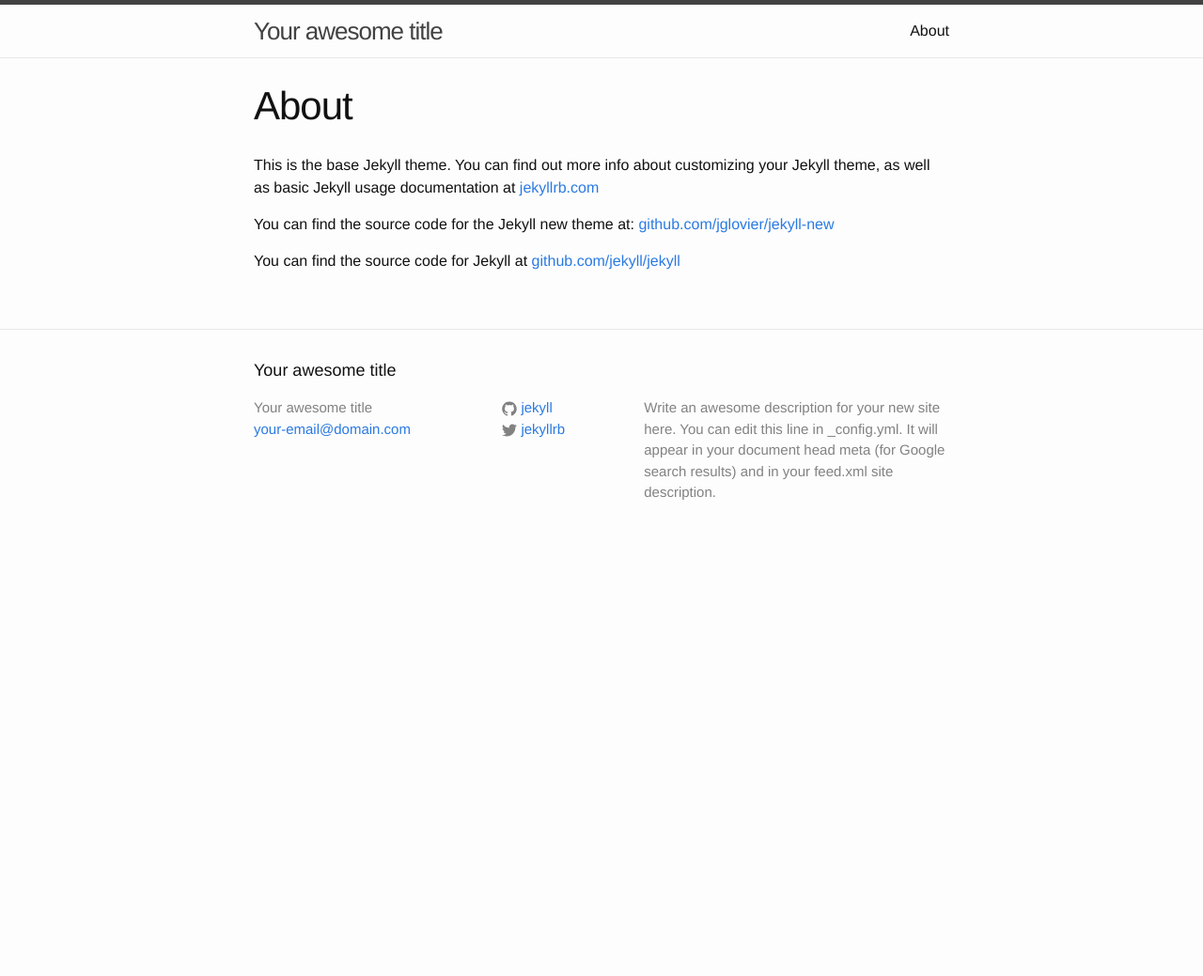
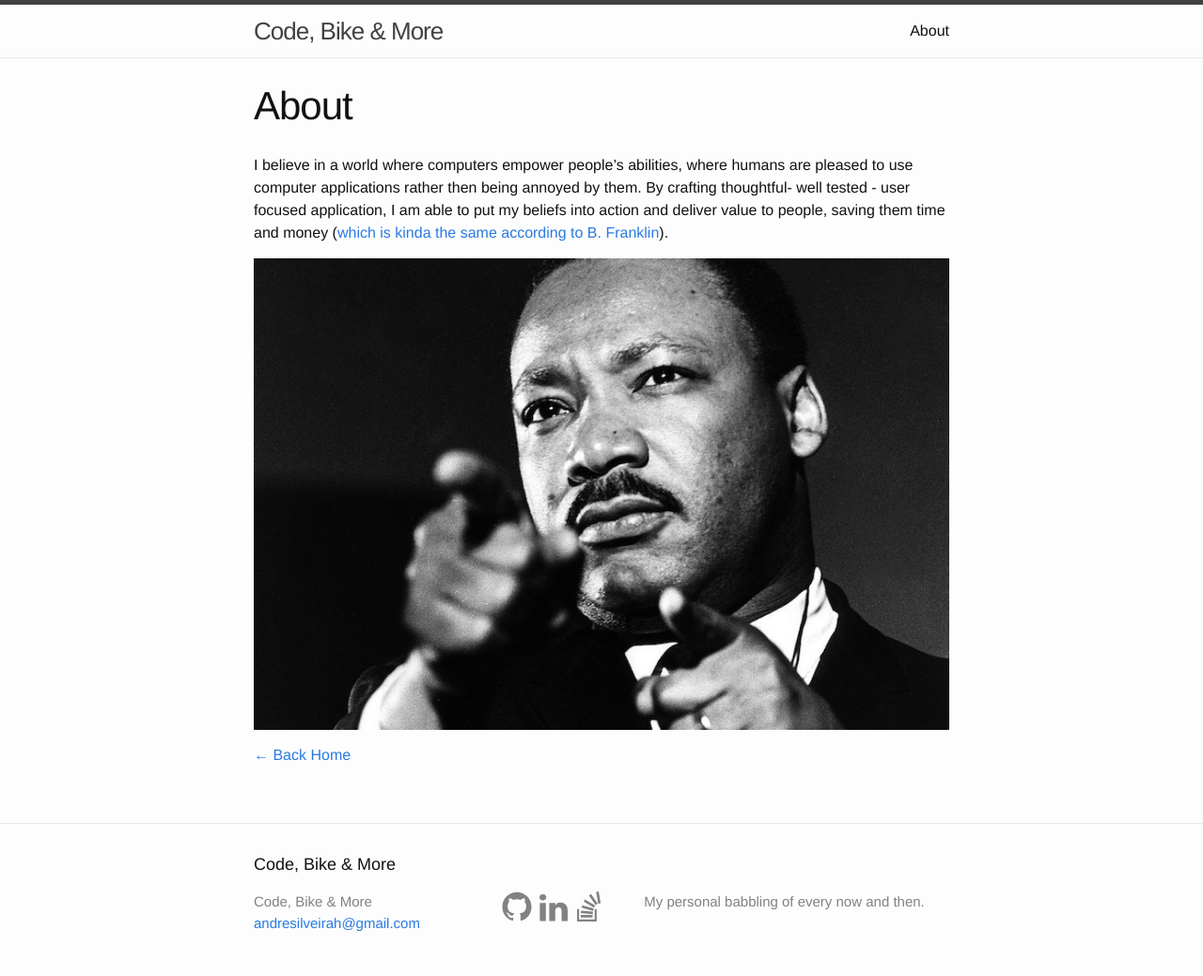
Before and after one commit to andresilveira/andresilveira.github.io, a Jekyll site: the page built from about.md, in a window 1280 px wide. Shown: the whole page at 94% size. Built offline with Jekyll 4.4.1, drawn with Linux system fonts in a browser that asks for light colours; before the commit the page ends 900 px from its top, so only the background shows below that.

```diff
--- a/_config.yml
+++ b/_config.yml
@@ -1,14 +1,30 @@
 # Site settings
-title: Your awesome title
-email: your-email@domain.com
-description: > # this means to ignore newlines until "baseurl:"
-  Write an awesome description for your new site here. You can edit this
-  line in _config.yml. It will appear in your document head meta (for
-  Google search results) and in your feed.xml site description.
+title: "Code, Bike & More"
+email: andresilveirah@gmail.com
+description: >
+  My personal babbling of every now and then.
 baseurl: "" # the subpath of your site, e.g. /blog/
-url: "http://yourdomain.com" # the base hostname & protocol for your site
-twitter_username: jekyllrb
-github_username:  jekyll
+url: "https://andresilveira.github.io" # TODO: change to the custom domain
+github_username: andresilveira
+linkedin_username: andresilveirah
+stackoverflow_username: "andré-herculano"
+about: "/about"
+comments: true
+disqus_forum_name: codebikeandmore
+
+defaults:
+  -
+    scope:
+      path: ""
+    values:
+      author: "André Herculano"
+      layout: default
+  -
+    scope:
+      path: ""
+      type: posts
+    values:
+      layout: post
 
 # Build settings
 markdown: kramdown
--- a/_includes/footer.html
+++ b/_includes/footer.html
@@ -11,37 +11,36 @@
           <li><a href="mailto:{{ site.email }}">{{ site.email }}</a></li>
         </ul>
       </div>
-
+<!--TODO: move this 'social' links to a collection -->
       <div class="footer-col  footer-col-2">
         <ul class="social-media-list">
-          {% if site.github_username %}
           <li>
-            <a href="https://github.com/{{ site.github_username }}">
+            <a href="https://github.com/{{ site.github_username }}" target="_blank">
               <span class="icon  icon--github">
-                <svg viewBox="0 0 16 16">
+                <svg viewBox="0 0 20 20">
                   <path fill="#828282" d="M7.999,0.431c-4.285,0-7.76,3.474-7.76,7.761 c0,3.428,2.223,6.337,5.307,7.363c0.388,0.071,0.53-0.168,0.53-0.374c0-0.184-0.007-0.672-0.01-1.32 c-2.159,0.469-2.614-1.04-2.614-1.04c-0.353-0.896-0.862-1.135-0.862-1.135c-0.705-0.481,0.053-0.472,0.053-0.472 c0.779,0.055,1.189,0.8,1.189,0.8c0.692,1.186,1.816,0.843,2.258,0.645c0.071-0.502,0.271-0.843,0.493-1.037 C4.86,11.425,3.049,10.76,3.049,7.786c0-0.847,0.302-1.54,0.799-2.082C3.768,5.507,3.501,4.718,3.924,3.65 c0,0,0.652-0.209,2.134,0.796C6.677,4.273,7.34,4.187,8,4.184c0.659,0.003,1.323,0.089,1.943,0.261 c1.482-1.004,2.132-0.796,2.132-0.796c0.423,1.068,0.157,1.857,0.077,2.054c0.497,0.542,0.798,1.235,0.798,2.082 c0,2.981-1.814,3.637-3.543,3.829c0.279,0.24,0.527,0.713,0.527,1.437c0,1.037-0.01,1.874-0.01,2.129 c0,0.208,0.14,0.449,0.534,0.373c3.081-1.028,5.302-3.935,5.302-7.362C15.76,3.906,12.285,0.431,7.999,0.431z"/>
                 </svg>
               </span>
-
-              <span class="username">{{ site.github_username }}</span>
             </a>
           </li>
-          {% endif %}
-
-          {% if site.twitter_username %}
           <li>
-            <a href="https://twitter.com/{{ site.twitter_username }}">
-              <span class="icon  icon--twitter">
-                <svg viewBox="0 0 16 16">
-                  <path fill="#828282" d="M15.969,3.058c-0.586,0.26-1.217,0.436-1.878,0.515c0.675-0.405,1.194-1.045,1.438-1.809
-                  c-0.632,0.375-1.332,0.647-2.076,0.793c-0.596-0.636-1.446-1.033-2.387-1.033c-1.806,0-3.27,1.464-3.27,3.27 c0,0.256,0.029,0.506,0.085,0.745C5.163,5.404,2.753,4.102,1.14,2.124C0.859,2.607,0.698,3.168,0.698,3.767 c0,1.134,0.577,2.135,1.455,2.722C1.616,6.472,1.112,6.325,0.671,6.08c0,0.014,0,0.027,0,0.041c0,1.584,1.127,2.906,2.623,3.206 C3.02,9.402,2.731,9.442,2.433,9.442c-0.211,0-0.416-0.021-0.615-0.059c0.416,1.299,1.624,2.245,3.055,2.271 c-1.119,0.877-2.529,1.4-4.061,1.4c-0.264,0-0.524-0.015-0.78-0.046c1.447,0.928,3.166,1.469,5.013,1.469 c6.015,0,9.304-4.983,9.304-9.304c0-0.142-0.003-0.283-0.009-0.423C14.976,4.29,15.531,3.714,15.969,3.058z"/>
+            <a href="https://de.linkedin.com/in/{{ site.linkedin_username }}" target="_blank">
+              <span class="icon  icon--github">
+                <svg version="1.1" xmlns="http://www.w3.org/2000/svg" xmlns:xlink="http://www.w3.org/1999/xlink" viewBox="0 0 32 32">
+                <path fill="#444444" d="M5.453 9.766v15.484h-5.156v-15.484h5.156zM5.781 4.984q0.016 1.141-0.789 1.906t-2.117 0.766h-0.031q-1.281 0-2.063-0.766t-0.781-1.906q0-1.156 0.805-1.914t2.102-0.758 2.078 0.758 0.797 1.914zM24 16.375v8.875h-5.141v-8.281q0-1.641-0.633-2.57t-1.977-0.93q-0.984 0-1.648 0.539t-0.992 1.336q-0.172 0.469-0.172 1.266v8.641h-5.141q0.031-6.234 0.031-10.109t-0.016-4.625l-0.016-0.75h5.141v2.25h-0.031q0.313-0.5 0.641-0.875t0.883-0.812 1.359-0.68 1.789-0.242q2.672 0 4.297 1.773t1.625 5.195z"></path>
                 </svg>
               </span>
-
-              <span class="username">{{ site.twitter_username }}</span>
             </a>
           </li>
-          {% endif %}
+          <li>
+            <a href="http://stackoverflow.com/users/1244883/{{ site.stackoverflow_username }}" target="_blank">
+              <span class="icon  icon--github">
+                <svg version="1.1" xmlns="http://www.w3.org/2000/svg" xmlns:xlink="http://www.w3.org/1999/xlink" viewBox="0 0 35 35">
+                <path fill="#444444" d="M14.5 21.891v2.359l-11.047 0.016v-2.359zM18.266 16.484v10.953l-0.016 0.547v0.016l-18.25-0.016v-11.5h1.891v9.656h14.5v-9.656h1.875zM3.766 17.859l11 1.016-0.203 2.344-11.016-1.016zM4.828 12.922l10.672 2.859-0.609 2.281-10.672-2.859zM7.375 7.469l9.516 5.625-1.203 2.031-9.516-5.625zM13 2.297l6.219 9.141-1.937 1.328-6.234-9.125zM20.078 0l1.891 10.891-2.328 0.406-1.891-10.891z"></path>
+                </svg>
+              </span>
+            </a>
+          </li>
         </ul>
       </div>
 
--- a/_sass/_base.scss
+++ b/_sass/_base.scss
@@ -193,8 +193,8 @@ pre {
 
     > svg {
         display: inline-block;
-        width: 16px;
-        height: 16px;
+        width: 40px;
+        height: 40px;
         vertical-align: middle;
 
         path {
--- a/_sass/_layout.scss
+++ b/_sass/_layout.scss
@@ -105,6 +105,10 @@
 .social-media-list {
     list-style: none;
     margin-left: 0;
+
+    li {
+        float: left;
+    }
 }
 
 .footer-col-wrapper {
--- a/about.md
+++ b/about.md
@@ -4,8 +4,9 @@ title: About
 permalink: /about/
 ---
 
-This is the base Jekyll theme. You can find out more info about customizing your Jekyll theme, as well as basic Jekyll usage documentation at [jekyllrb.com](http://jekyllrb.com/)
+I believe in a world where computers empower people's abilities, where humans are pleased to use computer applications rather then being annoyed by them.
+By crafting thoughtful- well tested - user focused application, I am able to put my beliefs into action and deliver value to people, saving them time and money ([which is kinda the same according to B. Franklin](https://en.wikipedia.org/wiki/Time_Is_Money){:target="_blank"}).
 
-You can find the source code for the Jekyll new theme at: [github.com/jglovier/jekyll-new](https://github.com/jglovier/jekyll-new)
+![Marthin Luther King]({{site.base_url}}/assets/martin_luther_king.jpg)
 
-You can find the source code for Jekyll at [github.com/jekyll/jekyll](https://github.com/jekyll/jekyll)
+[&larr; Back Home]({{site.base_url}}/)
```
Also changed, not shown: _drafts/2015-05-25-bonus-book-confident-ruby.html (added, +12 -0 lines), _includes/comments.html (added, +16 -0 lines), _layouts/post.html (+6 -3 lines), _posts/2015-05-25-the-next-10-books.md (added, +28 -0 lines), _posts/2015-07-03-installing-postgresql-on-mac-os-yosemite.md (added, +14 -0 lines), _posts/2015-07-12-welcome-to-jekyll.markdown (deleted, +0 -25 lines), assets/cats_like_to_read.jpeg (added), assets/confident-ruby-book-cover-e1432574536819.jpg (added), assets/martin_luther_king.jpg (added).
